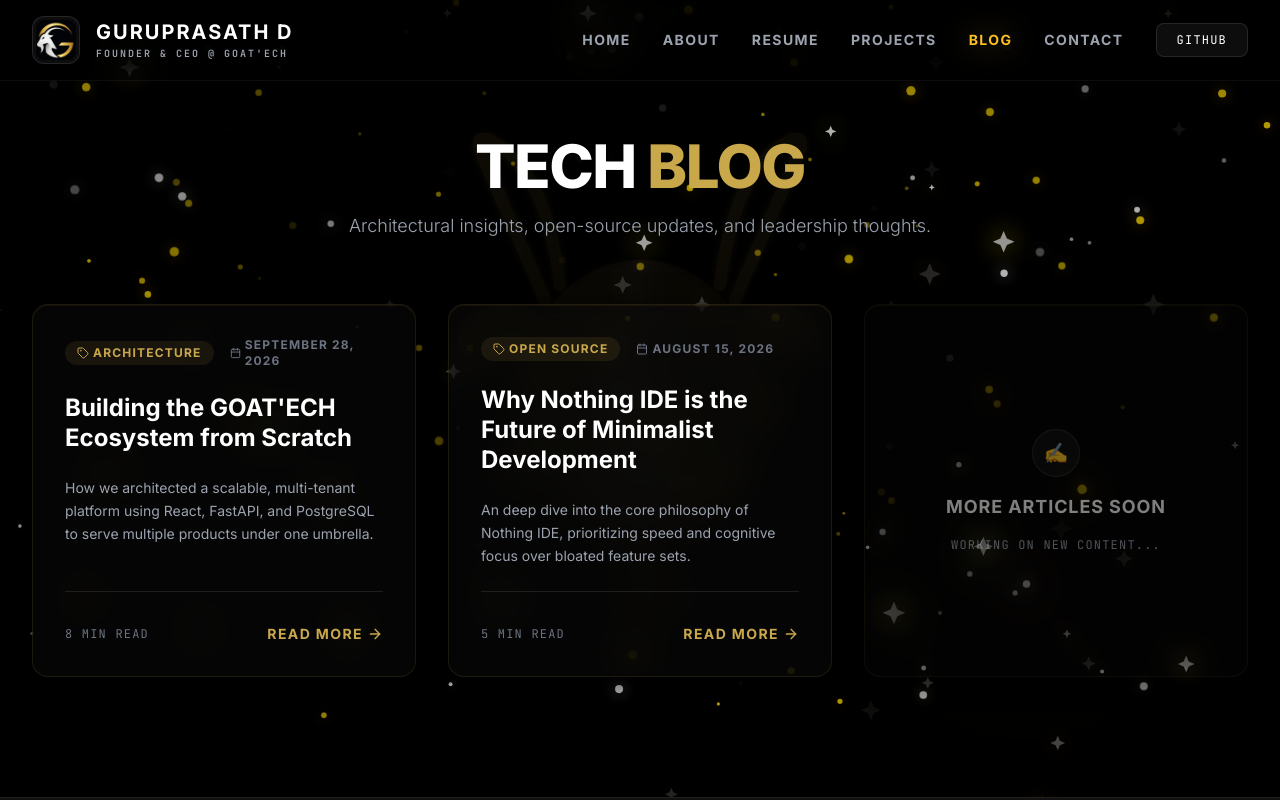
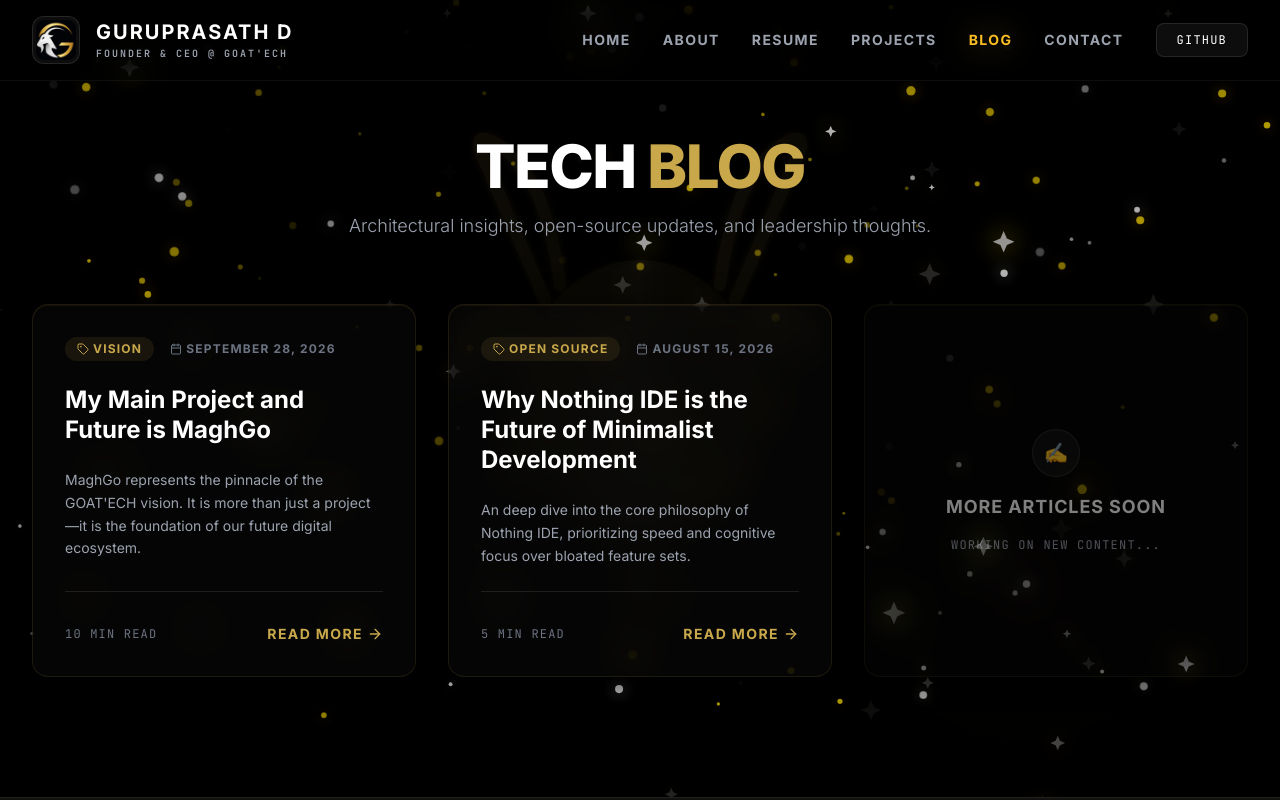
Before and after one commit to guru071/portfolio, a React (Vite) app: page /blog in a window 1280 px wide. Shown: the top 800 px of the page. Built offline with nearby package versions, Linux system fonts and the light colour scheme.

Commit message:
feat: GOAT'ECH Portfolio Initialization

```diff
--- a/src/components/layout/Footer.jsx
+++ b/src/components/layout/Footer.jsx
@@ -22,7 +22,7 @@
 
         <div className="flex flex-wrap justify-center gap-6">
           {profiles.map(p => (
-             <a key={p.name} href={p.url} target="_blank" rel="noreferrer" className="flex items-center gap-2 text-sm font-bold text-gray-400 hover:text-[#c9a84c] uppercase tracking-widest transition-colors">
+             <a key={p.url} href={p.url} target="_blank" rel="noreferrer" className="flex items-center gap-2 text-sm font-bold text-gray-400 hover:text-[#c9a84c] uppercase tracking-widest transition-colors">
                <img src={`https://cdn.simpleicons.org/${p.icon}/888888`} alt={p.name} className="w-4 h-4" />
                {p.name}
              </a>
--- a/src/views/public/BlogView.jsx
+++ b/src/views/public/BlogView.jsx
@@ -4,12 +4,12 @@
 
 export default function BlogView() {
   const posts = [
-    {
-      title: "Building the GOAT'ECH Ecosystem from Scratch",
-      excerpt: "How we architected a scalable, multi-tenant platform using React, FastAPI, and PostgreSQL to serve multiple products under one umbrella.",
+        {
+      title: "My Main Project and Future is MaghGo",
+      excerpt: "MaghGo represents the pinnacle of the GOAT'ECH vision. It is more than just a project—it is the foundation of our future digital ecosystem.",
       date: "September 28, 2026",
-      category: "Architecture",
-      readTime: "8 min read"
+      category: "Vision",
+      readTime: "10 min read"
     },
     {
       title: "Why Nothing IDE is the Future of Minimalist Development",
```
